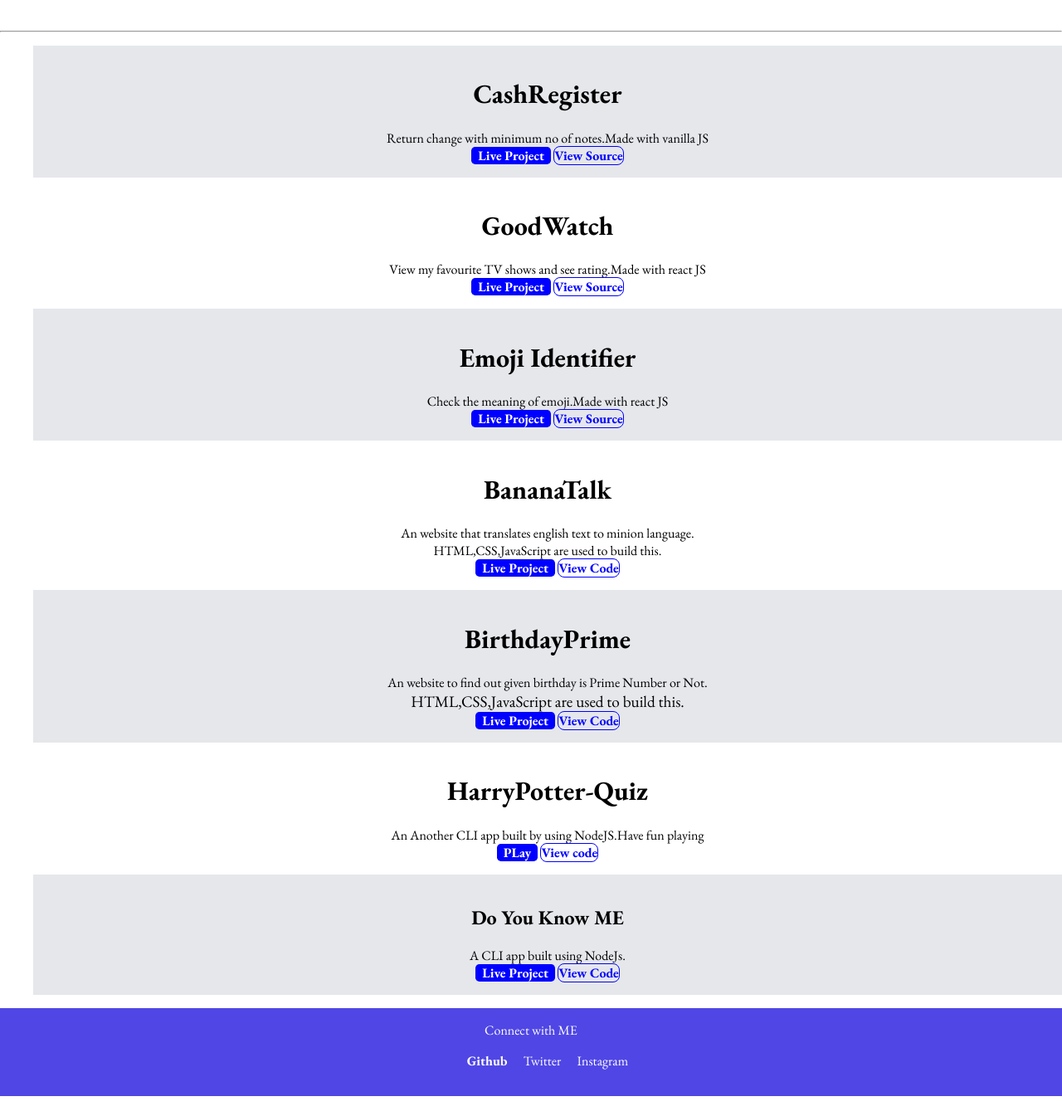
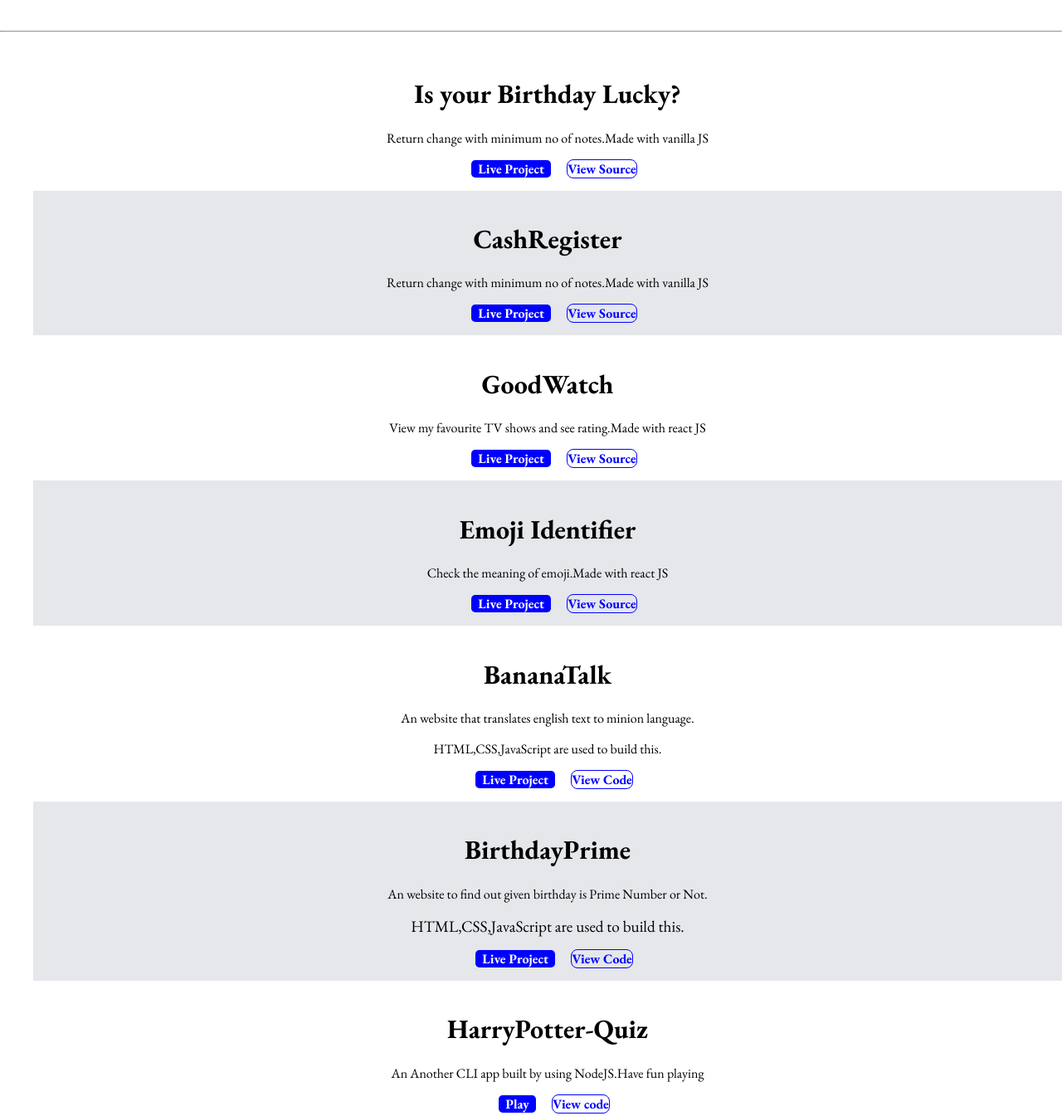
Before and after one commit to PonnamMadhu/MYPORTFOLIO, a plain HTML site: page projects.html in a window 1280 px wide. Shown: the part 487-1832 px from the top of the page at 83% size. Before the commit the page ends 1808 px from the top, so only its background shows below. Drawn offline with nearby package versions, Linux system fonts and the light colour scheme.

Commit message:
updated project lucky birthday

```diff
--- a/projects.html
+++ b/projects.html
@@ -29,6 +29,13 @@
     </header>
     <hr>
     <ul class="projectslist" >
+        <li class="subs1">
+            <h1>Is your Birthday Lucky?</h1>
+
+        <div style="font-size: medium;">Return change with minimum no of notes.Made with vanilla JS</div>
+        <a class="links primary-link list-inline" href="https://lucky-birthdaypm.netlify.app">Live Project</a>
+        <a class="links secondary-link " href="https://github.com/PonnamMadhu/Lucky-Birthday">View Source</a>
+        </li>
         <li class="subs2">
             <h1>CashRegister</h1>
 
@@ -70,7 +77,7 @@
         <li class="subs1">
             <h1>HarryPotter-Quiz</h1>
             <div>An Another CLI app built by using NodeJS.Have fun playing</div>
-            <a class="links primary-link list-inline"href="https://replit.com/@madhuponnam/hogwarts#index.js?embed=1&output=1">PLay</a>
+            <a class="links primary-link list-inline"href="https://replit.com/@madhuponnam/hogwarts#index.js?embed=1&output=1">Play</a>
             <a class="links secondary-link"href="https://github.com/PonnamMadhu/HarryPotter-quiz">View code</a>
         </li>
         <li>
--- a/styles.css
+++ b/styles.css
@@ -21,6 +21,7 @@ body{
 .links{
     text-decoration: none;
     color: white;
+    margin-left: 1rem;
 
 }
 .primary-link{
@@ -104,3 +105,9 @@ body{
     list-style: none;
     text-align: center;
 }
+section >div {
+margin-bottom: 1rem;
+}
+ul>li>div{
+    margin-bottom: 1rem;
+}
```
